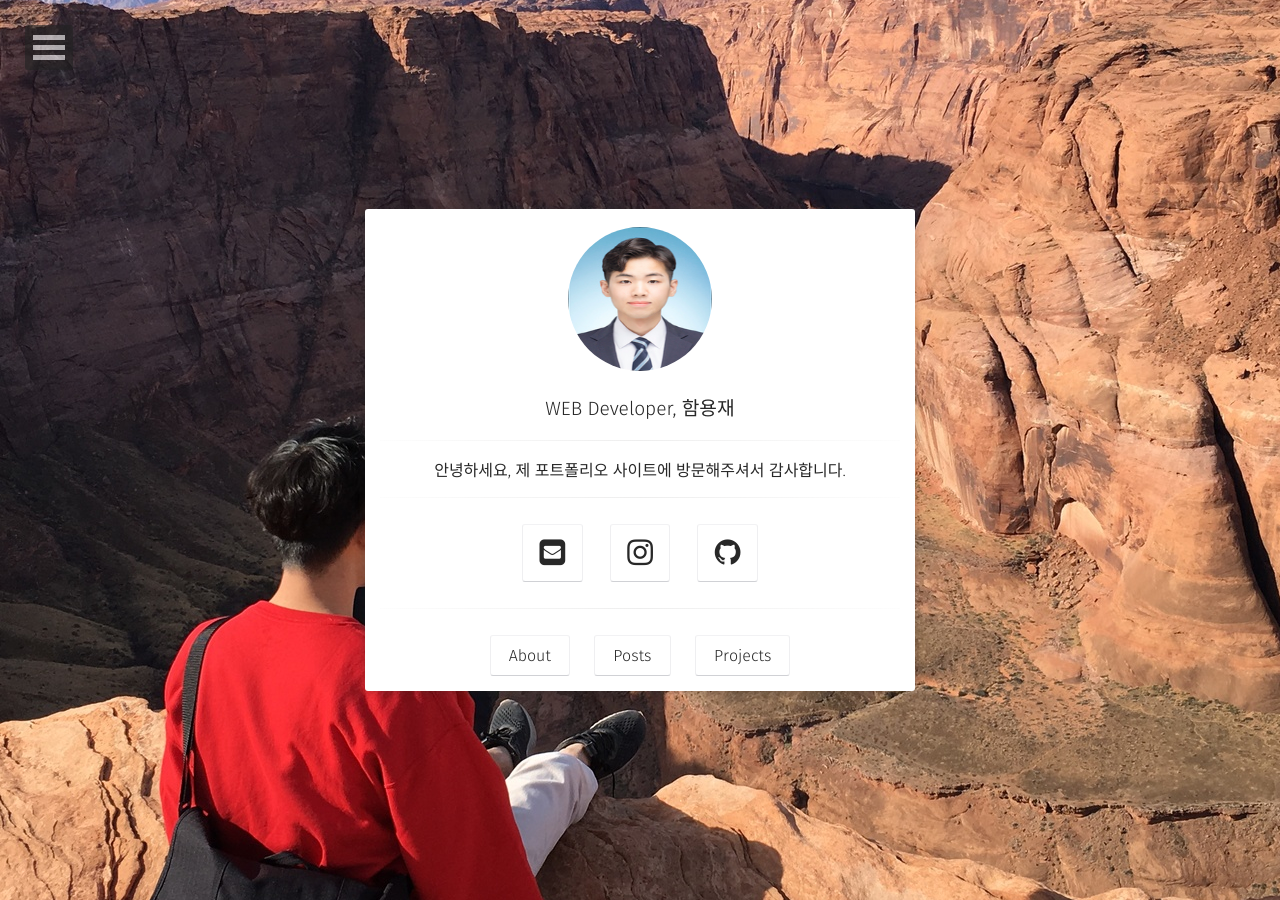
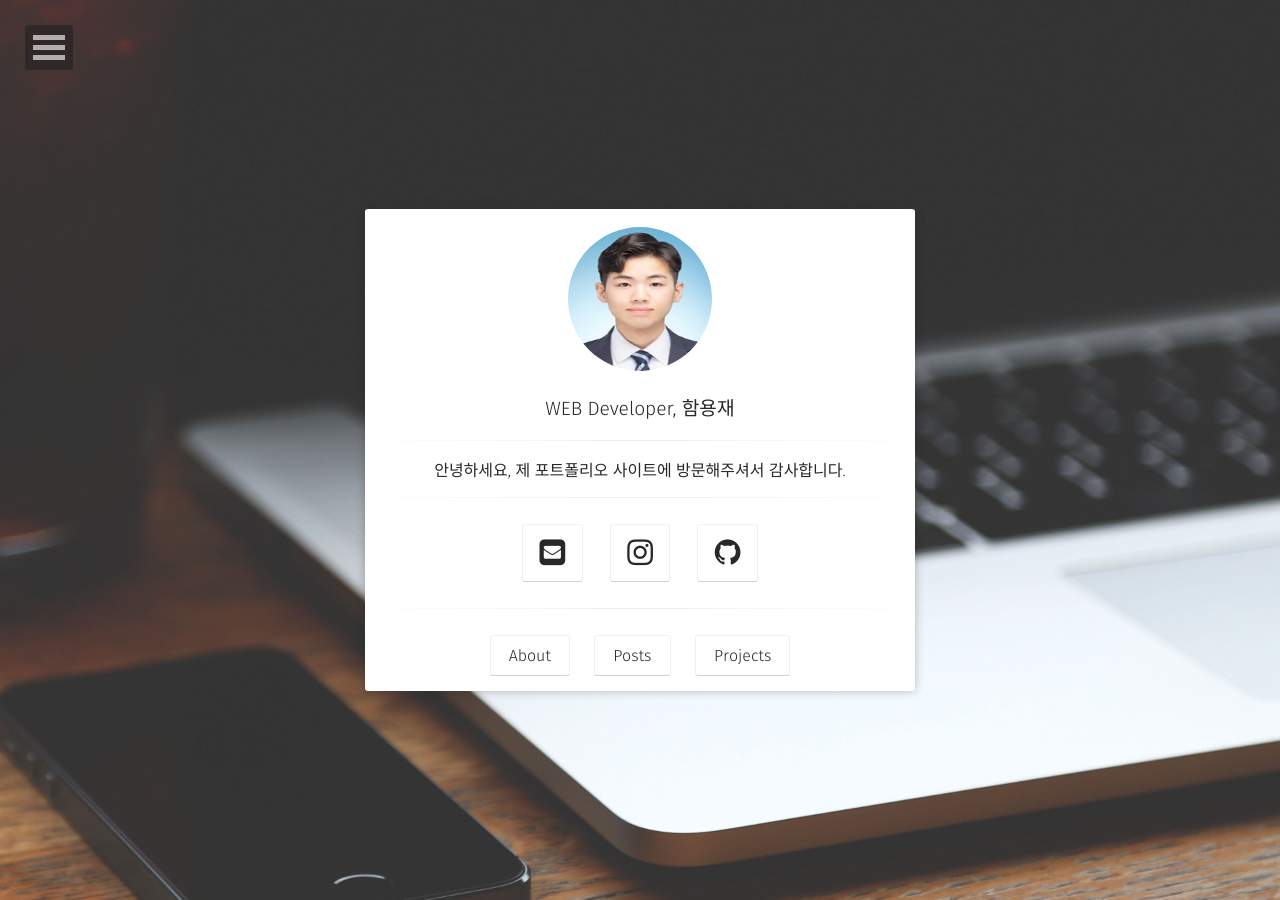
Before and after one commit to hamyongjae/hamyongjae.github.io, a Jekyll site: the page built from index.html, in a window 1280 px wide. Built offline with Jekyll 4.4.1, drawn with Linux system fonts in a browser that asks for light colours; some web fonts are replaced.

Commit message:
img update

```diff
--- a/_config.yml
+++ b/_config.yml
@@ -4,8 +4,8 @@
 description:        'Just play. Have fun. Enjoy the game.'
 reading_time:       true
 words_per_minute:   200
-logo:               'assets/img/main_logo.png'
-background:         'assets/img/main_background.jpg'
+logo:               'assets/img/용재_logo.jpg'
+background:         'assets/img/placeholder-big.jpg'
 tiled_bg:           true   # Set this true if you want to tile your background image, otherwise it will be covered
 locale:             en_US
 url:                https://hamyongjae.github.io
```
Also changed, not shown: assets/img/main_background.jpg (deleted), assets/img/main_logo.png (deleted), assets/img/용재_logo.jpg (added).
